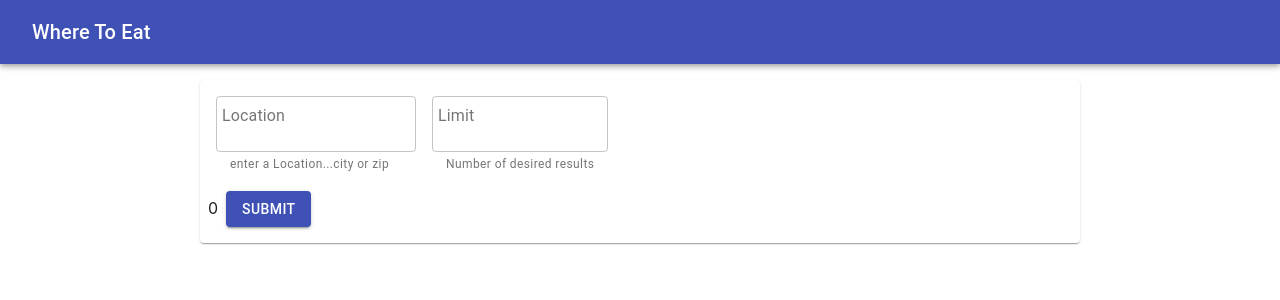
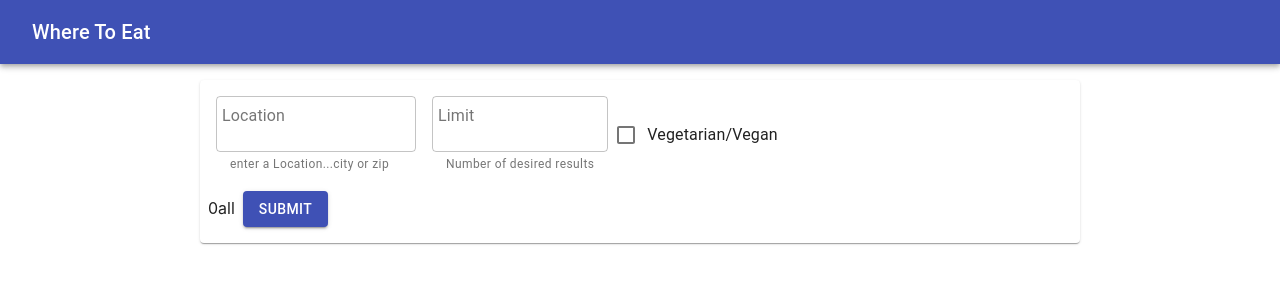
Before and after one commit to gjblythe/where-to-eat, a React (Create React App) app in the folder src/client/: page / in a window 1280 px wide. Shown: the top 300 px of the page. Built offline with nearby package versions, Linux system fonts and the light colour scheme.

Commit message:
Veg search option

```diff
--- a/src/client/package.json
+++ b/src/client/package.json
@@ -17,7 +17,7 @@
   },
   "scripts": {
     "start": "react-scripts start",
-    "build": "react-scripts build",
+    "build": "react-scripts --max_old_space_size=4096 build",
     "test": "react-scripts test",
     "eject": "react-scripts eject"
   },
--- a/src/client/src/components/SearchForm.tsx
+++ b/src/client/src/components/SearchForm.tsx
@@ -1,6 +1,7 @@
-import {Button, Container, Grid, makeStyles, Paper, TextField, Theme}  from '@material-ui/core';
+import {Button, Container, Grid, makeStyles, Paper, TextField, Theme, Checkbox, FormControlLabel}  from '@material-ui/core';
 import React, {useState, useEffect} from 'react';
 import {ISearchProps} from '../domains/locations';
+import { ThemeProvider, withStyles } from '@material-ui/core/styles';
 
 interface IProps {
   onSubmit: (props: string) => Promise<void>;
@@ -22,6 +23,7 @@ const classes = useStyles();
 const [state, setState] = useState<ISearchProps>({
   searchQuery: '',
   limit: 0,
+  category: 'all',
   text: '',
 })
 
@@ -29,9 +31,12 @@ const [searchQuery, setSearchQuery] = useState('');
 const handleChange = (prop: keyof ISearchProps) => (event: React.ChangeEvent<HTMLInputElement>) => {
   setState({...state, [prop]: event.target.value});
 };
+const updateCategory = (event: React.ChangeEvent<HTMLInputElement>) => {
+  setState({...state,category: event.target.checked? 'vegan,vegetarian':'all' });
+};
 const searchLocation = () => {
-  const {searchQuery, limit, text} = state;
-  const query = (limit?: number, text?: string) => `${searchQuery}&limit=${limit || 20}`;
+  const {searchQuery, limit, category, text} = state;
+  const query = (limit?: number, text?: string) => `${searchQuery}&categories=${category}&limit=${limit || 20}`;
   onSubmit(query(limit, text));
 };
   return (
@@ -55,9 +60,19 @@ const searchLocation = () => {
               variant={'outlined'}
               onChange={handleChange('limit')}
             />
+            <FormControlLabel
+              control={
+            <Checkbox
+              color={'primary'}
+              onChange={updateCategory}
+            />}
+            label="Vegetarian/Vegan"
+            />
         </Grid>
+
+        {state.searchQuery}
         {state.limit}
-        {state.searchQuery}
+        {state.category}
         {state.text}
         <Button
           className={classes.button}
--- a/src/client/src/domains/locations/index.ts
+++ b/src/client/src/domains/locations/index.ts
@@ -16,4 +16,5 @@ export interface ISearchProps {
   searchQuery: string;
   limit: number;
   text: string;
+  category: string;
 }
--- a/src/controllers/DemoController.ts
+++ b/src/controllers/DemoController.ts
@@ -22,6 +22,7 @@ class DemoControler {
   @Get(':location')
   private getLocation(req: Request, res: Response) {
     const {location} = req.params;
+    console.log(location);
     fetch(zipLocal.concat(location), options)
     .then(res =>  res.json()).then(data =>
       {
```
Also changed, not shown: package.json (+10 -10 lines), 2 other files (tests, documents, lock files or other folders).
